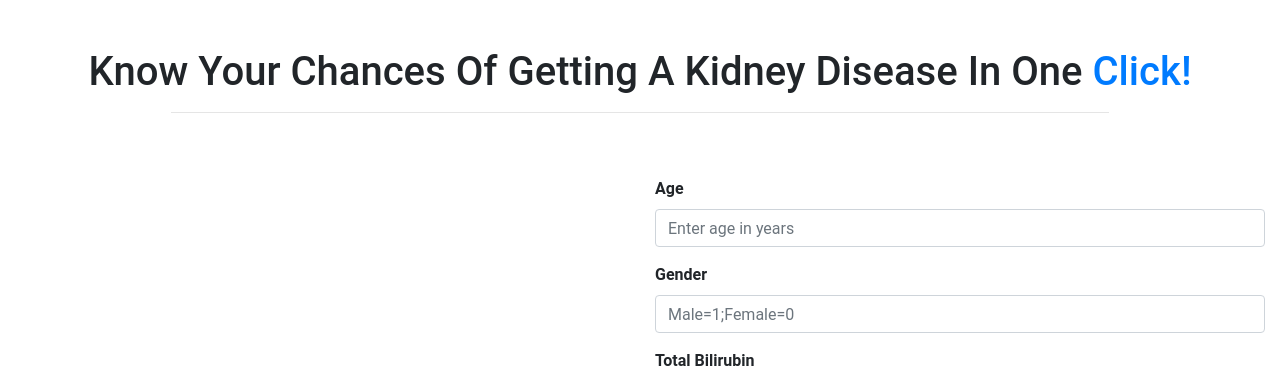
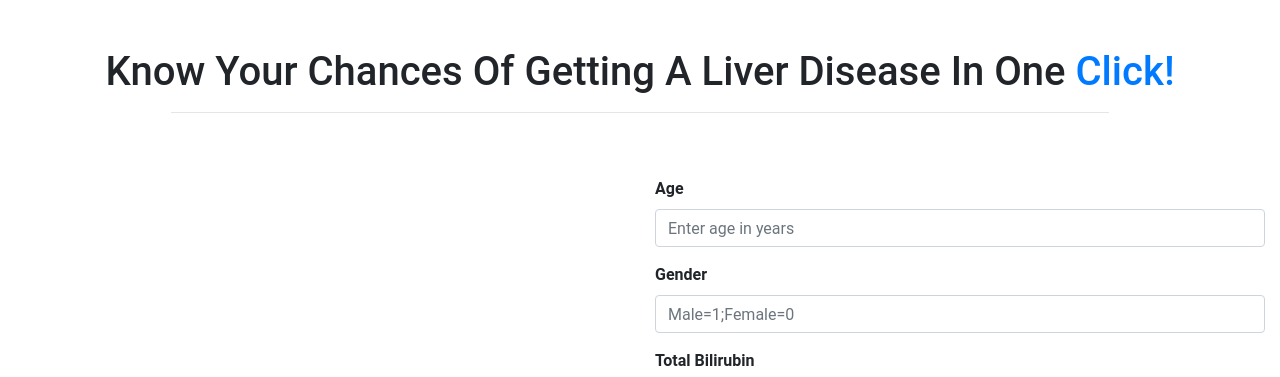
Before and after one commit to samuel656/liver-disease-prediction, a Flask app: page / in a window 1280 px wide. Shown: the top 377 px of the page. Run offline with Flask 2, Linux system fonts and the light colour scheme; parts of the project's set-up code (start-up, migrations or seed data) failed here and were passed over; some libraries are stand-ins or nearby versions.

Commit message:
Update liver.html

```diff
--- a/templates/liver.html
+++ b/templates/liver.html
@@ -61,7 +61,7 @@ label{
 
       <!--Mask-->
       <div id="intro" class="container-fluid view ">
-        <h1 class="text-center text-capitalize pt-5">Know your chances of getting a kidney disease in one<a href=""> Click!</a></h1>
+        <h1 class="text-center text-capitalize pt-5">Know your chances of getting a Liver disease in one<a href=""> Click!</a></h1>
         <hr class="w-75 mx-auto pt-5">
         <div class="row mb-5">
           <div class="col-lg-6 col-md-6 col-12 my-auto">
```
